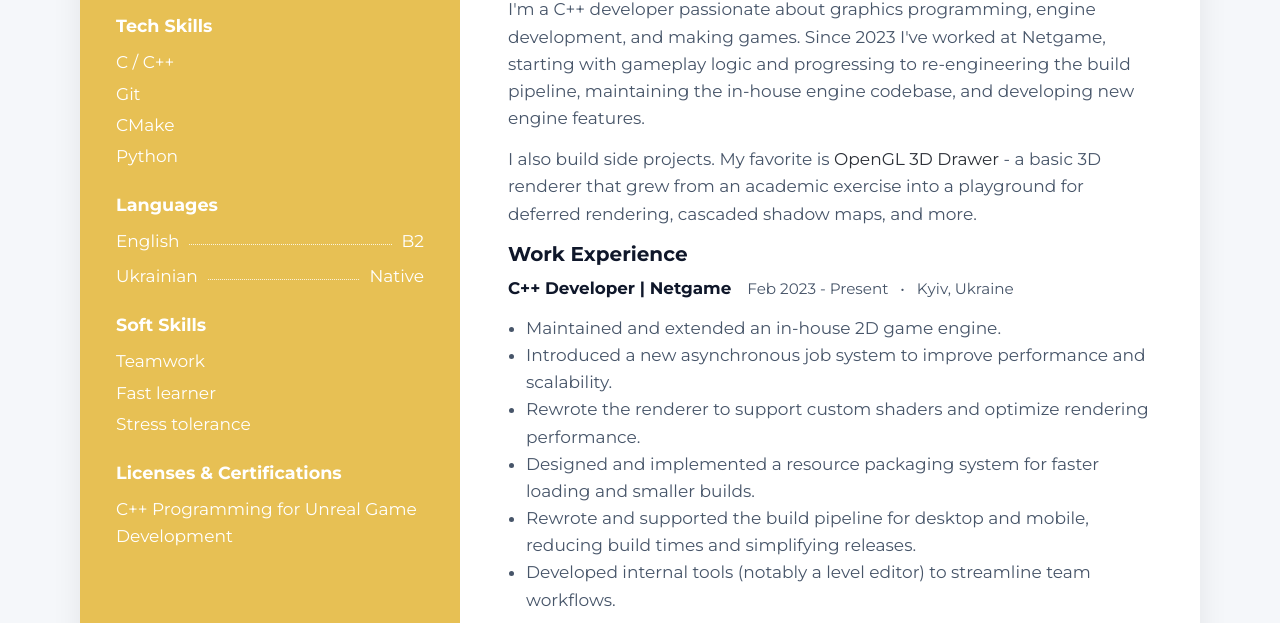
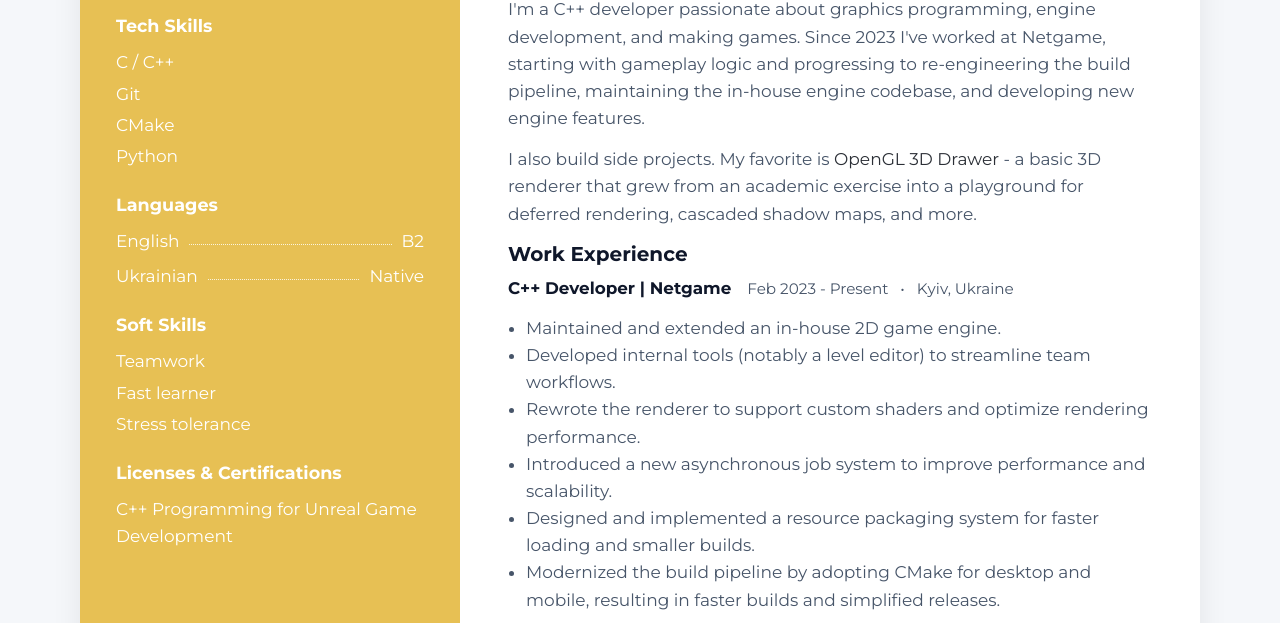
Before and after one commit to Retro52/retro52.github.io, a plain HTML site: page index.html in a window 1280 px wide. Shown: the part 177-800 px from the top of the page. Drawn offline with Linux system fonts and the light colour scheme.

Commit message:
Update index.html

```diff
--- a/index.html
+++ b/index.html
@@ -107,13 +107,11 @@
                     </header>
                     <ul class="bullets">
                         <li>Maintained and extended an in-house 2D game engine.</li>
+                        <li>Developed internal tools (notably a level editor) to streamline team workflows.</li>
+                        <li>Rewrote the renderer to support custom shaders and optimize rendering performance.</li>
                         <li>Introduced a new asynchronous job system to improve performance and scalability.</li>
-                        <li>Rewrote the renderer to support custom shaders and optimize rendering performance.</li>
-                        <li>Designed and implemented a resource packaging system for faster loading and smaller builds.
-                        </li>
-                        <li>Rewrote and supported the build pipeline for desktop and mobile, reducing build times and
-                            simplifying releases.</li>
-                        <li>Developed internal tools (notably a level editor) to streamline team workflows.</li>
+                        <li>Designed and implemented a resource packaging system for faster loading and smaller builds.</li>
+                        <li>Modernized the build pipeline by adopting CMake for desktop and mobile, resulting in faster builds and simplified releases.</li>
                     </ul>
                 </article>
             </section>
```
